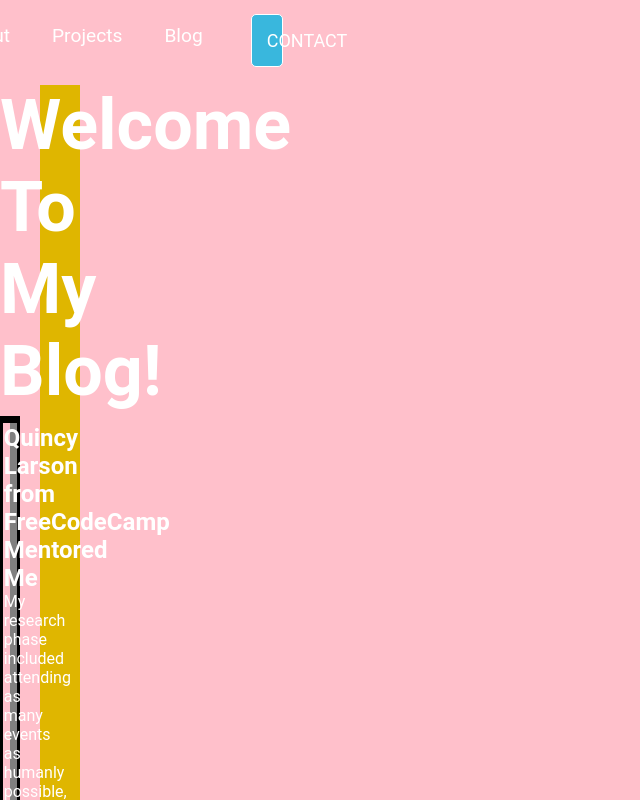
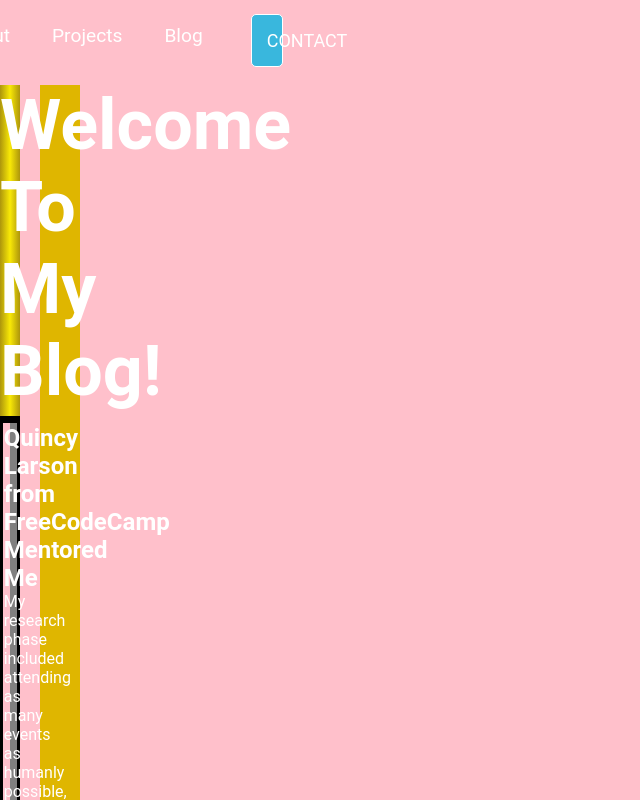
Before and after one commit to smilleeymilleey/website, a React (Create React App) app in the folder website-1/: page /blog in a window 1280 px wide. Shown: the top 800 px of the page, without its empty margins (0-640 px from the left). Built offline with nearby package versions, Linux system fonts and the light colour scheme.

Commit message:
styled blog

```diff
--- a/website-1/src/components/BlogPage.css
+++ b/website-1/src/components/BlogPage.css
@@ -48,6 +48,7 @@
   text-align: center;
   color: white;
   font-size: 70px;
+  background-image: linear-gradient(to right,  rgb(173, 149, 12), hsl(56, 95%, 50%),  rgb(173, 149, 12));
 }
 .Quincy {
 background-color: grey;
```
